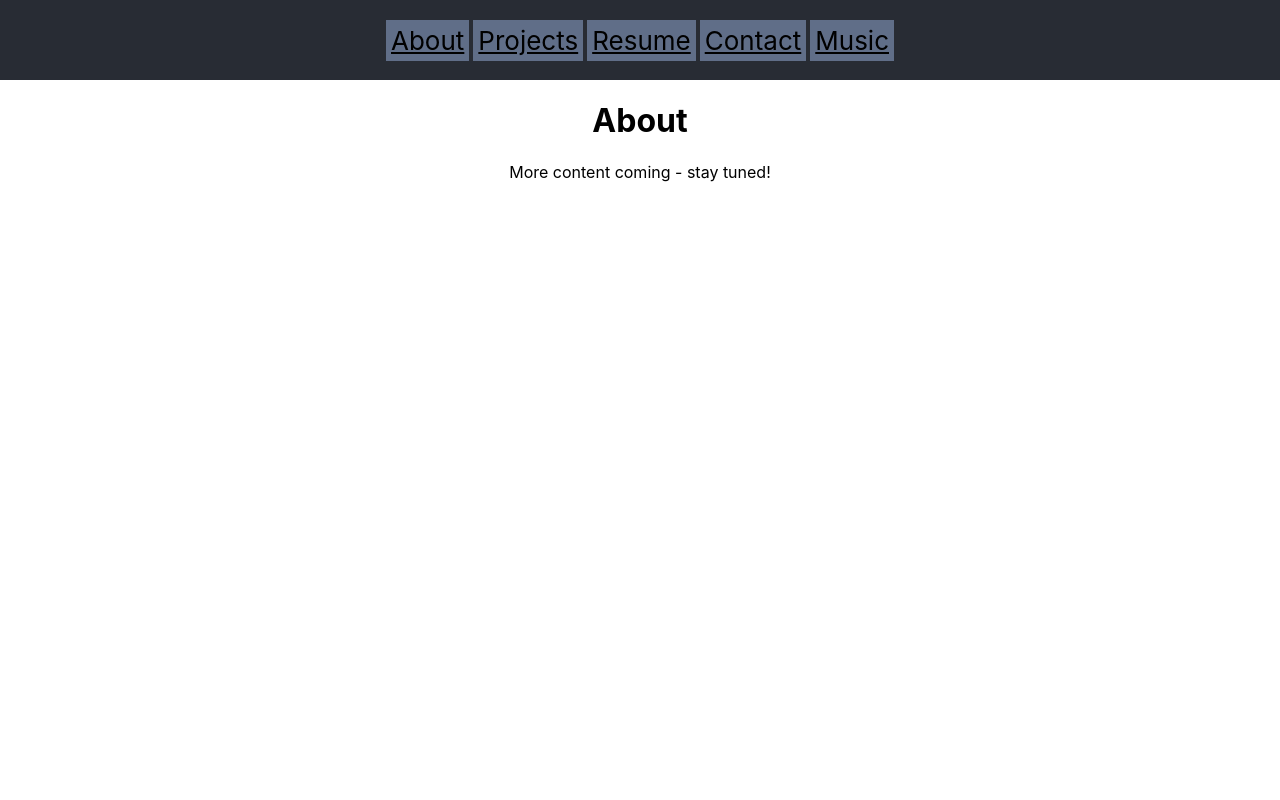
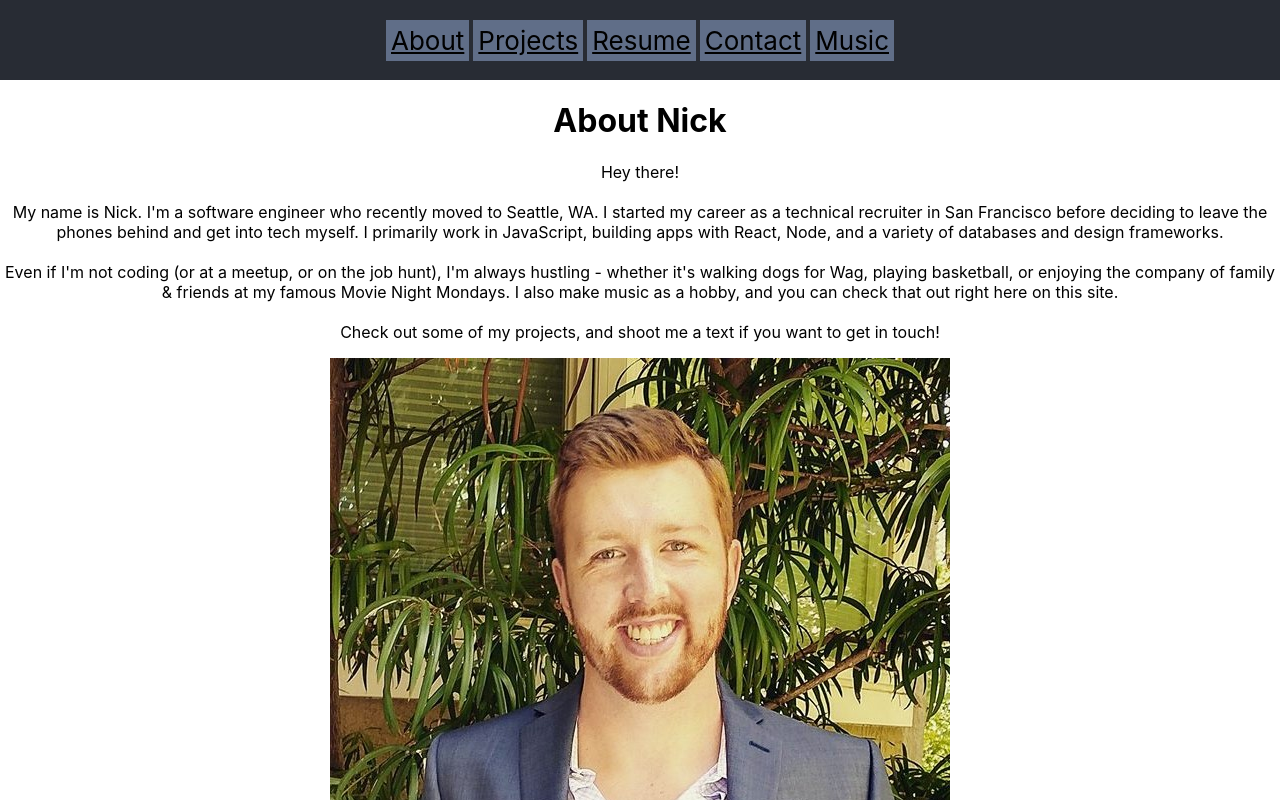
Before and after one commit to nholden212/portfolio, a React (Create React App) app: page /about in a window 1280 px wide. Shown: the top 800 px of the page. Built offline with nearby package versions, Linux system fonts and the light colour scheme.

Commit message:
headshot & summary added to about page

```diff
--- a/src/components/AboutPage.js
+++ b/src/components/AboutPage.js
@@ -1,11 +1,27 @@
 import React, { Component } from 'react';
+import headshot from './../assets/headshot.jpg';
 
 class AboutPage extends Component {
   render() {
     return (
       <div className="AboutPage">
-        <h1>About</h1>
-        <p>More content coming - stay tuned!</p>
+        <h1>About Nick</h1>
+        <p className="Summary">
+          Hey there!
+          <br></br> <br></br>
+          My name is Nick. I'm a software engineer who recently moved to Seattle, WA.
+          I started my career as a technical recruiter in San Francisco before deciding to
+          leave the phones behind and get into tech myself. I primarily work in JavaScript,
+          building apps with React, Node, and a variety of databases and design frameworks.
+          <br></br> <br></br>
+          Even if I'm not coding (or at a meetup, or on the job hunt), I'm always hustling -
+          whether it's walking dogs for Wag, playing basketball, or enjoying the company of
+          family & friends at my famous Movie Night Mondays. I also make music as a hobby,
+          and you can check that out right here on this site.
+          <br></br> <br></br>
+          Check out some of my projects, and shoot me a text if you want to get in touch!
+        </p>
+        <img id="headshot" src={headshot}></img>
       </div>
     );
   }
```
Also changed, not shown: src/assets/headshot.jpg (added).
